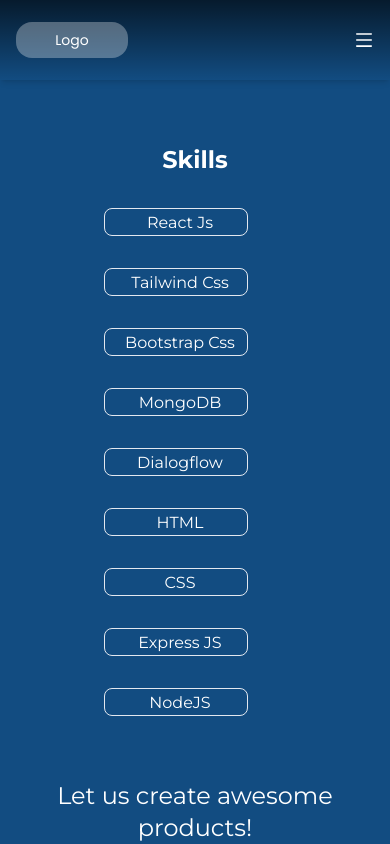
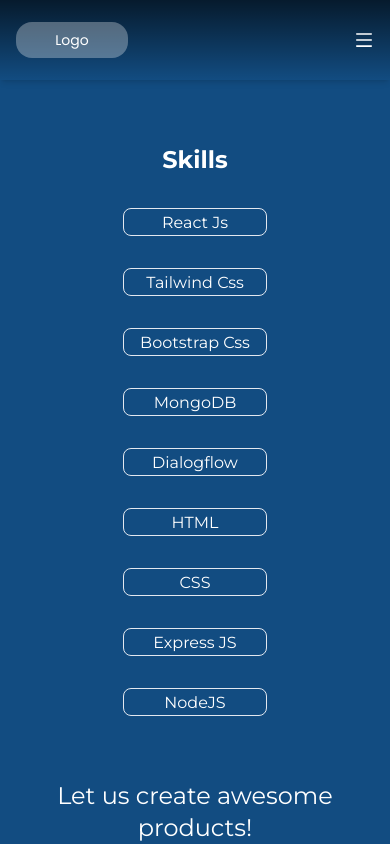
Before and after one commit to MuhammadZaidKhan/Portfolio-Website, a React (Vite) app: page /skills in a window 390 px wide. Built offline with nearby package versions, Linux system fonts and the light colour scheme; a web font is replaced by a local one.

Commit message:
Project Completed

```diff
--- a/src/Pages/Skills.jsx
+++ b/src/Pages/Skills.jsx
@@ -5,38 +5,40 @@
     return (
         <div className='bg-blue min-h-screen text-white'>
             <div>
-                <h2 className='font-Montserrat font-bold text-2xl pt-16 md:pt-24 md:pl-16 md:text-start text-center md:'>Skills</h2>
+                <h2 className='font-Montserrat font-bold text-2xl pt-16 md:pt-24 md:pl-16 md:text-start text-center'>Skills</h2>
 
-                <div className='grid md:grid-cols-3 lg:grid-cols-5 pl-10 md:pl-0 md:text-start text-center'>
+                <div className='flex justify-center items-center md:items-start'>
+                    <div className='grid md:grid-cols-3 lg:grid-cols-5 md:mr-44 md:text-start text-center'>
 
-                    <div className='w-36 h-7 rounded-lg mt-8 ml-16  pl-2 skills-border'>
+                        <div className='w-36 h-7 rounded-lg mt-8 md:ml-16 md:pl-2 skills-border'>
                             <p className='font-Montserrat font-normal text-base leading-7'>React Js</p>
                         </div>
-                    <div className='w-36 h-7 rounded-lg mt-8 ml-16  pl-2 skills-border'>
+                        <div className='w-36 h-7 rounded-lg mt-8 md:ml-16 md:pl-2 skills-border'>
                             <p className='font-Montserrat font-normal text-base leading-7'>Tailwind Css</p>
                         </div>
-                    <div className='w-36 h-7 rounded-lg mt-8 ml-16  pl-2 skills-border'>
+                        <div className='w-36 h-7 rounded-lg mt-8 md:ml-16 md:pl-2 skills-border'>
                             <p className='font-Montserrat font-normal text-base leading-7'>Bootstrap Css</p>
                         </div>
-                    <div className='w-36 h-7 rounded-lg mt-8 ml-16  pl-2 skills-border'>
+                        <div className='w-36 h-7 rounded-lg mt-8 md:ml-16 md:pl-2 skills-border'>
                             <p className='font-Montserrat font-normal text-base leading-7'>MongoDB</p>
                         </div>
-                    <div className='w-36 h-7 rounded-lg mt-8 ml-16  pl-2 skills-border'>
+                        <div className='w-36 h-7 rounded-lg mt-8 md:ml-16 md:pl-2 skills-border'>
                             <p className='font-Montserrat font-normal text-base leading-7'>Dialogflow</p>
                         </div>
-                    <div className='w-36 h-7 rounded-lg mt-8 ml-16  pl-2 skills-border'>
+                        <div className='w-36 h-7 rounded-lg mt-8 md:ml-16 md:pl-2 skills-border'>
                             <p className='font-Montserrat font-normal text-base leading-7'>HTML</p>
                         </div>
-                    <div className='w-36 h-7 rounded-lg mt-8 ml-16  pl-2 skills-border'>
+                        <div className='w-36 h-7 rounded-lg mt-8 md:ml-16 md:pl-2 skills-border'>
                             <p className='font-Montserrat font-normal text-base leading-7'>CSS</p>
                         </div>
-                    <div className='w-36 h-7 rounded-lg mt-8 ml-16  pl-2 skills-border'>
+                        <div className='w-36 h-7 rounded-lg mt-8 md:ml-16 md:pl-2 skills-border'>
                             <p className='font-Montserrat font-normal text-base leading-7'>Express JS</p>
                         </div>
-                    <div className='w-36 h-7 rounded-lg mt-8 ml-16  pl-2 skills-border'>
+                        <div className='w-36 h-7 rounded-lg mt-8 md:ml-16 md:pl-2 skills-border'>
                             <p className='font-Montserrat font-normal text-base leading-7'>NodeJS</p>
                         </div>
 
+                    </div>
                 </div>
             </div>
 
```
Lines whose indentation alone changed are shown as unchanged.
